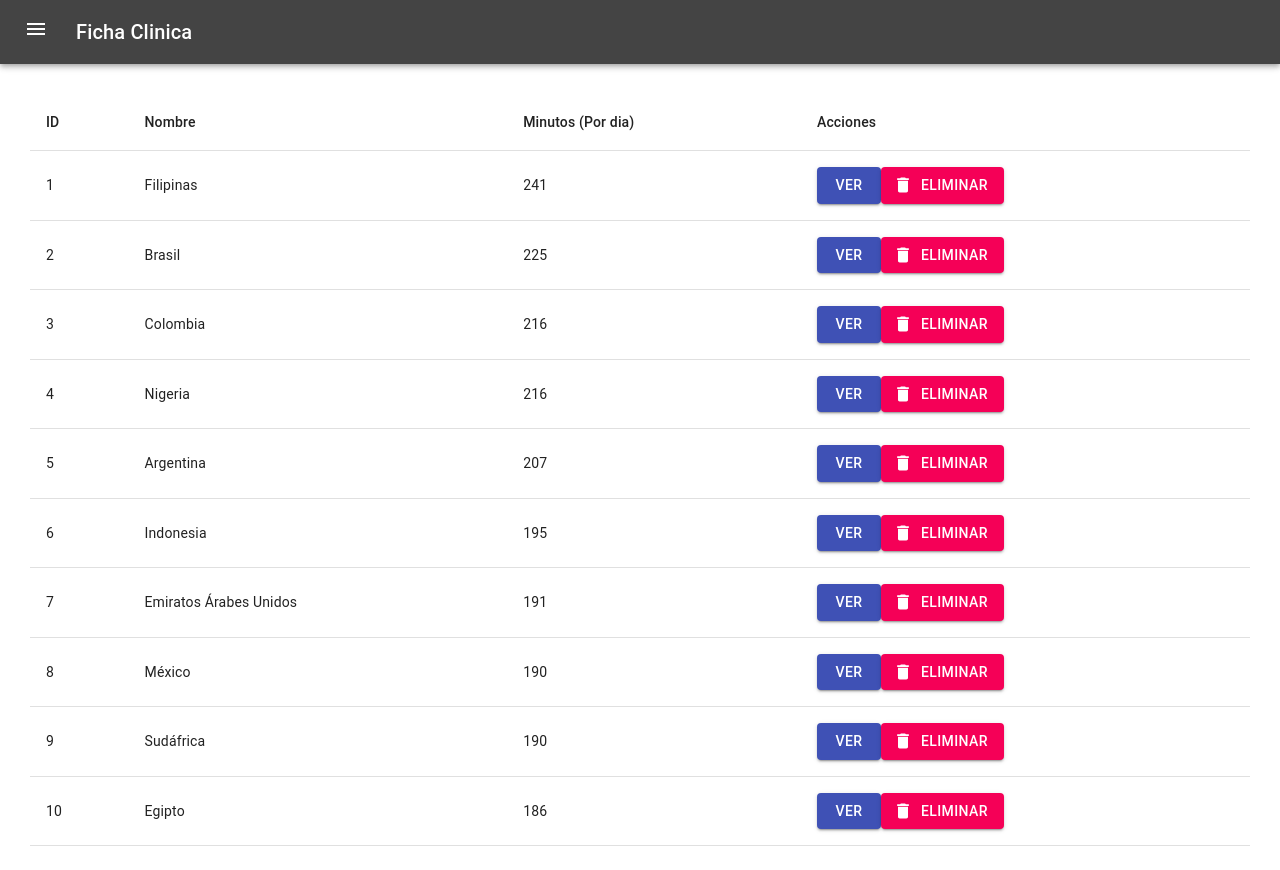
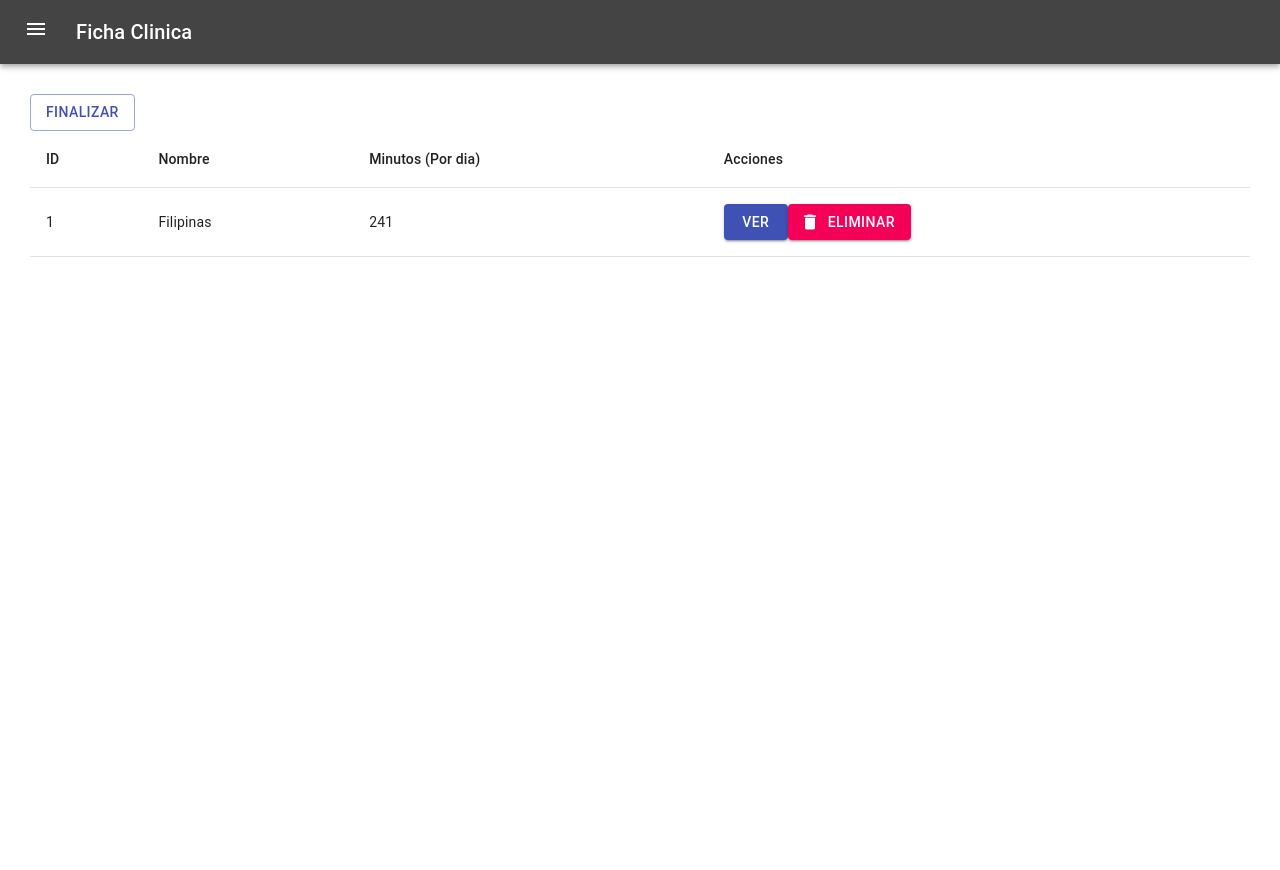
Before and after one commit to ysuvin/frontLecofq5, a React (Create React App) app: page /Grupo5/VerFichasPaciente in a window 1280 px wide. Shown: the top 870 px of the page. After the commit the page ends 800 px from the top, so only its background shows below. Built offline with nearby package versions, Linux system fonts and the light colour scheme.

Commit message:
verficha

```diff
--- a/src/Component/Grupo5/PacienteF.jsx
+++ b/src/Component/Grupo5/PacienteF.jsx
@@ -272,7 +272,7 @@ export default function PacienteF() {
                             </form>
                         </Grid>
                         <Grid item xs={12} md={6} alignContent="flex-end" className={classes.root}>
-                            <Button variant="outlined" color="primary" startIcon={<CheckIcon />} onClick={e => { goLogIn(); Listeilor() }}
+                            <Button variant="outlined" color="primary" startIcon={<CheckIcon />} onClick={e => { goLogIn(); Listeilor()}}
                                 className={classes.submit}
                             >
                                 Finalizar
--- a/src/Component/Grupo5/VistasPacienteF.jsx
+++ b/src/Component/Grupo5/VistasPacienteF.jsx
@@ -16,6 +16,7 @@ import TableRow from '@material-ui/core/TableRow';
 import Paper from '@material-ui/core/Paper';
 import { Grid } from '@material-ui/core';
 import DeleteIcon from '@material-ui/icons/Delete';
+import axios from 'axios';
 
 
 
@@ -53,17 +54,39 @@ const dataPaises = [
     { id: 10, nombre: "Egipto", minutos: 186 },
 ];
 
-export default function KinesiologoF() {
+export default function Vistapaciente() {
+
+const [data, setData] = React.useState();
 
 const classes = useStyles();
-const [data, setData] = useState(dataPaises);
+
+ const state ={
+   data:[{ rut: 1, domicilio: "Filipinas", telefono: 241 }]
+}
+
+  const peticionGet=()=>{
+    axios.get(`http://localhost:8080/fichaPaciente/`).then(response=>{
+      setData({data: response.data});
+    }).catch(error=>{
+      console.log(error.message);
+    })
+    }
+
 
     return (
+
+
         <div style={{
             marginLeft:30, marginRight:30, marginBottom:30, marginTop:30
         }}>
         <React.Fragment>
             <Grid item xs={12}>
+
+            <Button variant="outlined" color="primary"  onClick={e => { peticionGet()}}
+                            >
+                                Finalizar
+                </Button>
+
                 <Table className={classes.table} aria-label="simple table">
                     <TableHead>
                         <TableRow>
@@ -74,17 +97,20 @@ const [data, setData] = useState(dataPaises);
                         </TableRow>
                     </TableHead>
                     <TableBody>
-                        {data.map(elemento=>
+                        {state.data.map(elemento=>{
+                        return(
                             <TableRow>
-                                <TableCell>{elemento.id}</TableCell>
-                                <TableCell>{elemento.nombre}</TableCell>
-                                <TableCell>{elemento.minutos}</TableCell>
+                                <TableCell>{elemento.rut}</TableCell>
+                                <TableCell>{elemento.domicilio}</TableCell>
+                                <TableCell>{elemento.telefono}</TableCell>
                                 <TableCell>
                                         <Button variant="contained" color="primary">Ver</Button>
                                         <Button variant="contained"color="secondary" className={classes.button} startIcon={<DeleteIcon />}>Eliminar</Button>
                                 </TableCell>
                             </TableRow>
-                        )}
+                        )
+
+                    })}
                     </TableBody>
                 </Table>
             </Grid>
```
